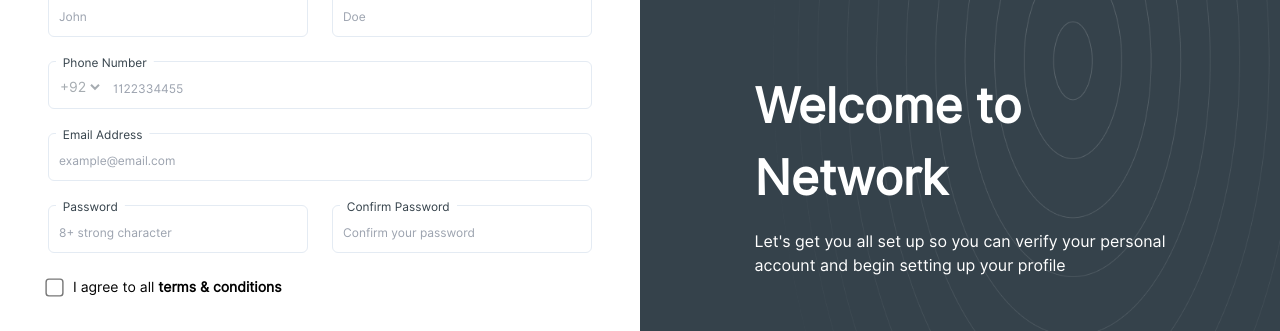
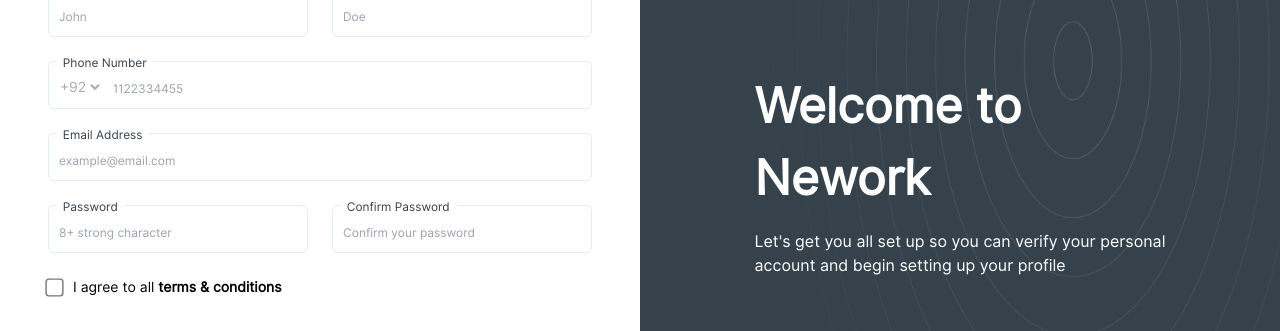
Before and after one commit to husnain129/network_frontend, a React (Create React App) app: page /register in a window 1280 px wide. Shown: the part 226-557 px from the top of the page. Built offline with nearby package versions, Linux system fonts and the light colour scheme.

Commit message:
all done

```diff
--- a/src/Views/Register.jsx
+++ b/src/Views/Register.jsx
@@ -58,7 +58,7 @@
           <h1 className='text-white font-bold text-[3rem]'>
             Welcome to{' '}
             <br className='hidden lg:block' />
-            Network
+            Nework
           </h1>
           <p className='text-white'>
             Let's get you all set up so you can verify your personal
```
